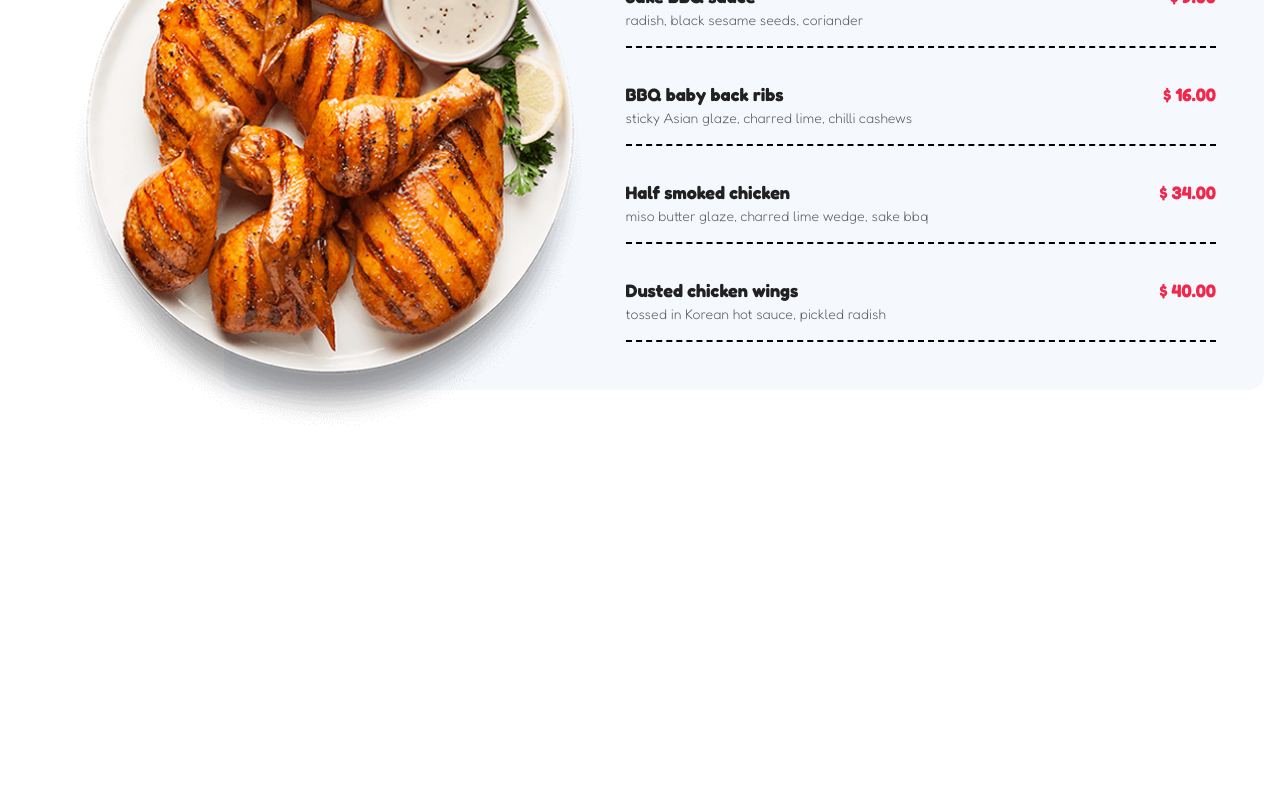
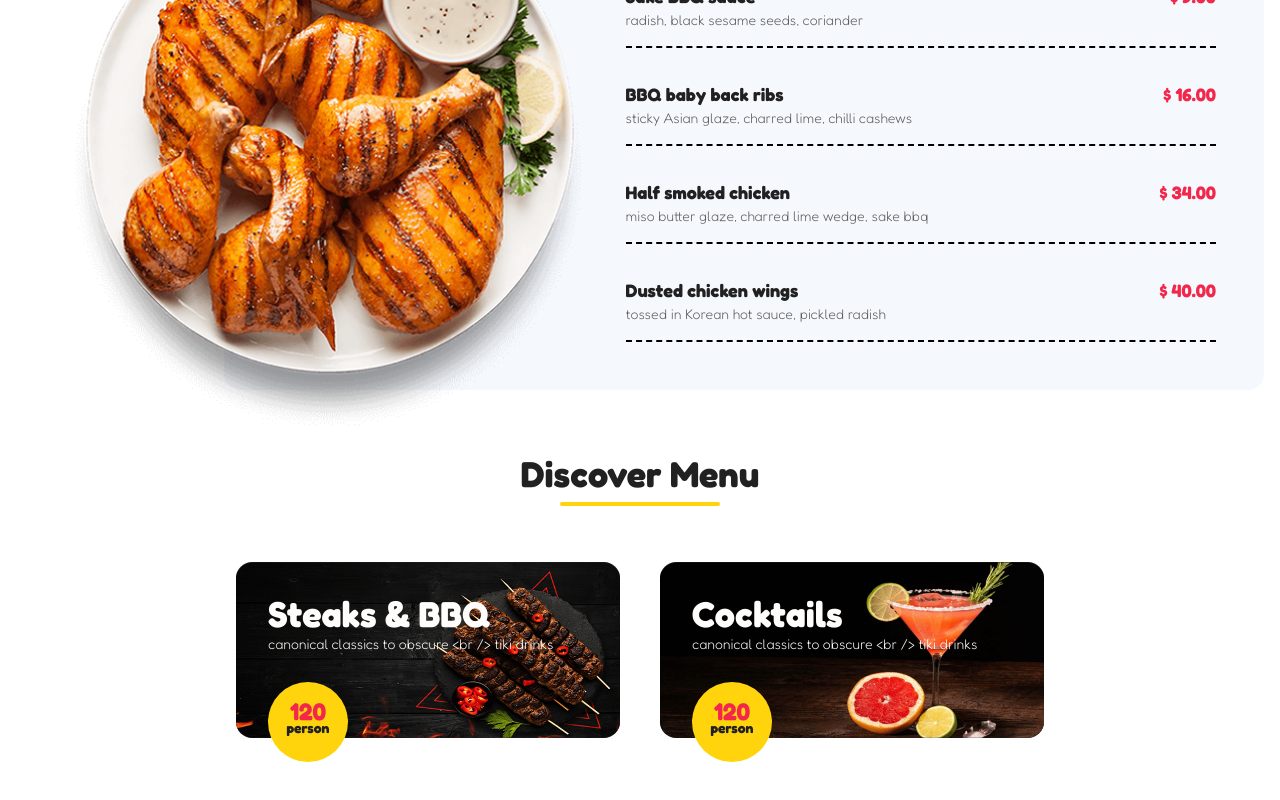
Before and after one commit to santiagoccaa/Landing-TasteNest, a Next.js app: page / in a window 1280 px wide. Shown: the part 1822-2622 px from the top of the page. Before the commit the page ends 2252 px from the top, so only its background shows below. Built offline with nearby package versions, Linux system fonts and the light colour scheme.

Commit message:
discover menu section

```diff
--- a/src/modules/HomePage/HomePage.tsx
+++ b/src/modules/HomePage/HomePage.tsx
@@ -1,5 +1,5 @@
 import { Container } from "@/components/UI"
-import { About, Categories, DishSpecial, Hero } from "./components"
+import { About, Categories, DiscoverMenu, DishSpecial, Hero } from "./components"
 import { AboutCard } from "./components/AboutCard"
 
 export const HomePage = () => {
@@ -11,6 +11,7 @@ export const HomePage = () => {
                 <AboutCard />
                 <Categories />
                 <DishSpecial />
+                <DiscoverMenu />
             </Container>
         </>
     )
--- /dev/null
+++ b/src/modules/HomePage/components/DiscoverMenu.tsx
@@ -0,0 +1,67 @@
+import { Flex, Heading, Text } from "@/components/UI"
+import Image from "next/image"
+
+interface ItemMenu {
+    id: number,
+    title: string,
+    description: string,
+    price: string,
+    portion: string
+    image: string
+}
+
+const menuList: ItemMenu[] = [
+    {
+        id: 1,
+        title: 'Steaks & BBQ',
+        description: 'canonical classics to obscure <br /> tiki drinks',
+        price: '120',
+        portion: 'person',
+        image: 'chusos'
+    },
+    {
+        id: 2,
+        title: 'Cocktails',
+        description: 'canonical classics to obscure <br /> tiki drinks',
+        price: '120',
+        portion: 'person',
+        image: 'cocktails'
+    }
+]
+
+export const DiscoverMenu = () => {
+    return (
+        <Flex direction="col" className="my-16">
+            <Heading fs="xxl">
+                Discover Menu
+            </Heading>
+            <div className="w-40 h-1 rounded-full bg-yellow mb-12" />
+
+            <Flex justify="between" gap="10" direction="col" className="md:flex-row">
+                {
+                    menuList.map((menu) => (
+                        <div key={menu.id} className="w-96 h-44 rounded-2xl bg-black relative">
+                            <Image src={`/general/${menu.image}.png`} fill alt={menu.title} />
+                            <div className="w-full h-full absolute top-0 left-0 p-8">
+                                <Heading fs="xxl" color="white">{menu.title}</Heading>
+                                <Text color="white">
+                                    {menu.description}
+                                </Text>
+                            </div>
+                            <div className="absolute w-20 h-20 rounded-full bg-yellow left-8 -bottom-6">
+                                <Flex direction="col" gap="0" className="w-full h-full ">
+                                    <Heading color="red" className="leading-3">
+                                        {menu.price}
+                                    </Heading>
+                                    <Text fw="bold" color="black">
+                                        {menu.portion}
+                                    </Text>
+                                </Flex>
+                            </div>
+                        </div>
+                    ))
+                }
+            </Flex>
+        </Flex>
+    )
+}
--- a/src/modules/HomePage/components/index.ts
+++ b/src/modules/HomePage/components/index.ts
@@ -2,3 +2,4 @@ export * from './Hero'
 export * from './About'
 export * from './Categories'
 export * from './DishSpecial'
+export * from './DiscoverMenu'
```
Also changed, not shown: public/general/chusos.png (added), public/general/cocktails.png (added).
